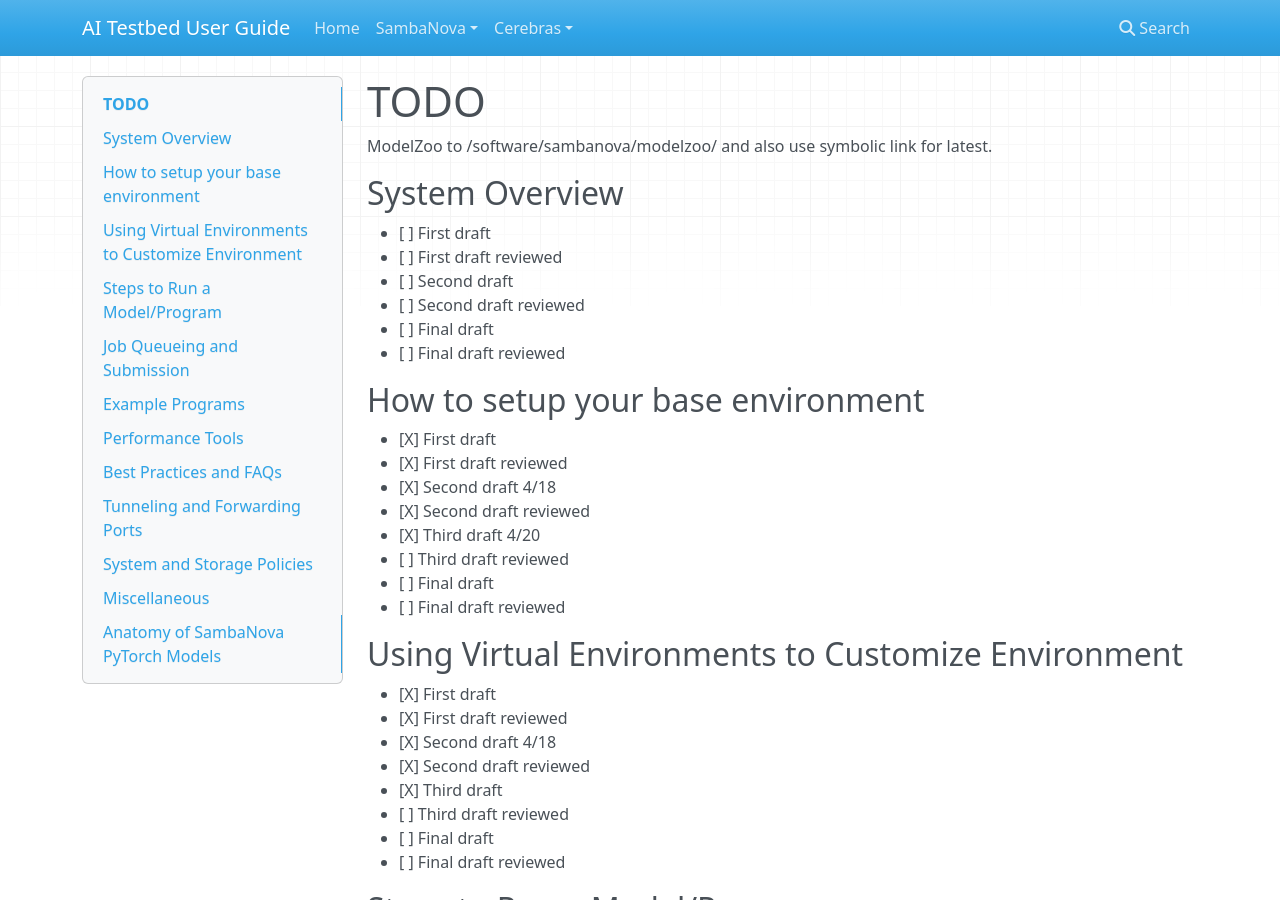
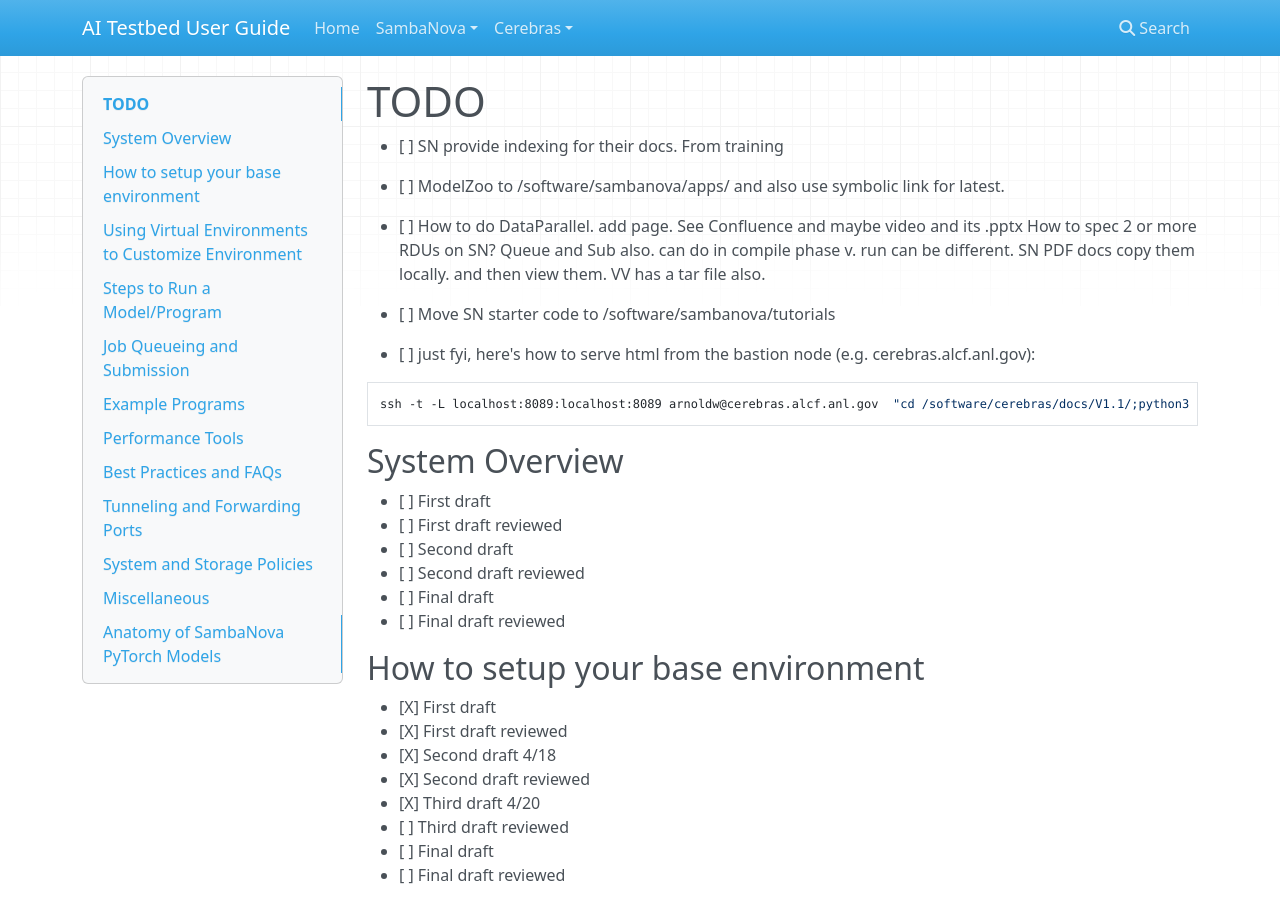
Before and after one commit to argonne-lcf/ai-testbed-userdocs, an MkDocs documentation site: the page built from docs/sambanova/TODO.md, in a window 1280 px wide and 900 px high. Built offline with MkDocs 1.6.1, drawn with Linux system fonts in a browser that asks for light colours; nearby versions of some CDN libraries.

Commit message:
Updated mkdocs.yml.

````diff
--- a/docs/sambanova/TODO.md
+++ b/docs/sambanova/TODO.md
@@ -1,6 +1,20 @@
 # TODO
 
-ModelZoo to /software/sambanova/modelzoo/ and also use symbolic link for latest.
+- [ ] SN provide indexing for their docs. From training
+
+- [ ] ModelZoo to /software/sambanova/apps/ and also use symbolic link for latest.
+
+- [ ] How to do DataParallel.  add page.  See Confluence and maybe video and its .pptx
+How to spec 2 or more RDUs on SN?  Queue and Sub also.  can do in compile phase v. run can be different.
+SN PDF docs copy them locally. and then view them.  VV has a tar file also.
+
+- [ ] Move SN starter code to /software/sambanova/tutorials
+
+- [ ] just fyi, here's how to serve html from the bastion node (e.g. cerebras.alcf.anl.gov):
+
+```bash
+ssh -t -L localhost:8089:localhost:8089 arnoldw@cerebras.alcf.anl.gov  "cd /software/cerebras/docs/V1.1/;python3 -m http.server 8089"
+```
 
 ## System Overview
 
--- a/mkdocs.yml
+++ b/mkdocs.yml
@@ -14,6 +14,7 @@
     - System and Storage Policies: sambanova/System-and-Storage-Policies.md
     - Miscellaneous: sambanova/Miscellaneous.md
     - Anatomy of SambaNova PyTorch Models: sambanova/Anatomy-of-SambaNova-PyTorch-Models.md
+    - DataParallel: sambanova/DataParallel.md
   - Cerebras:
     - System Overview: cerebras/System-Overview.md
     - Connect to a CS-2 node: cerebras/Connect-to-a-CS-2-node.md
````
Also changed, not shown: docs/sambanova/Best-Practices-and-FAQs.md (+1 -1 lines).
